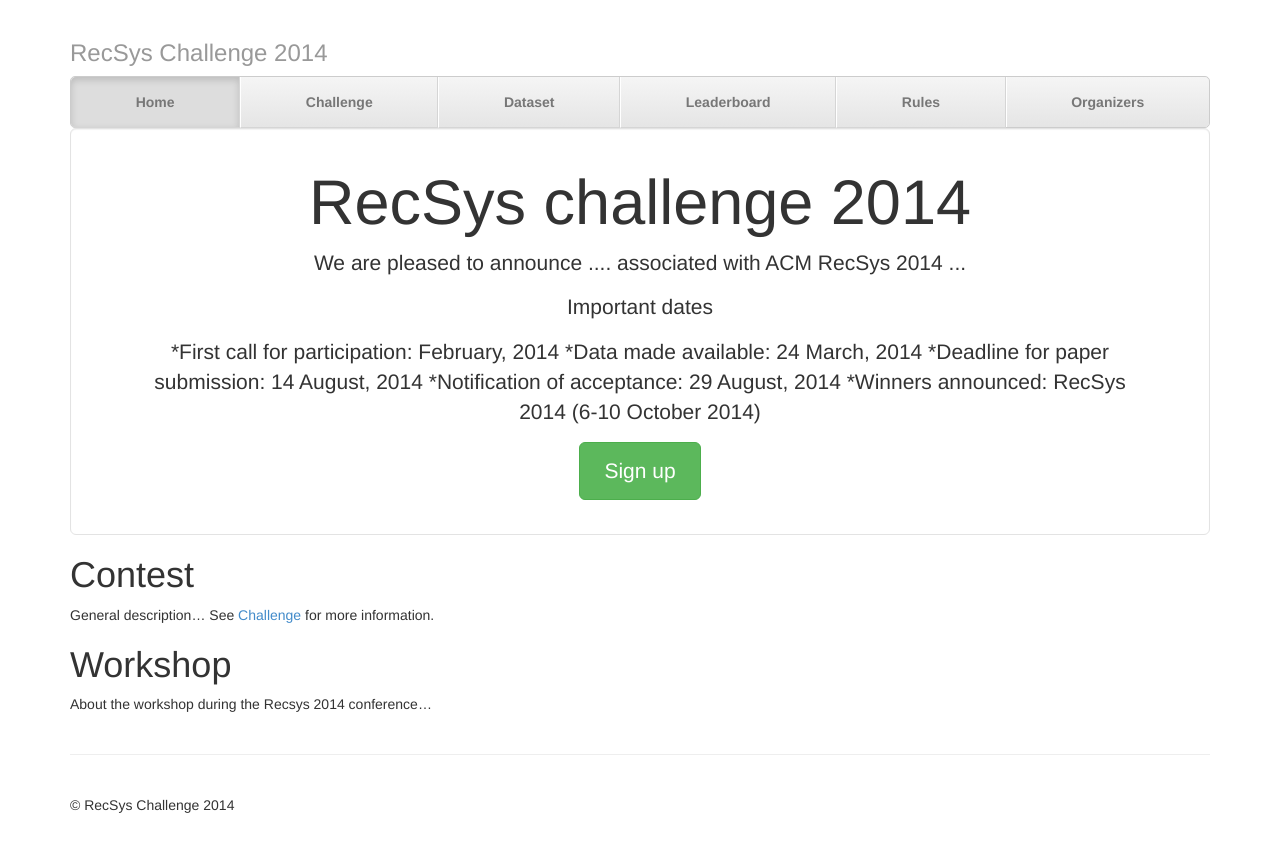
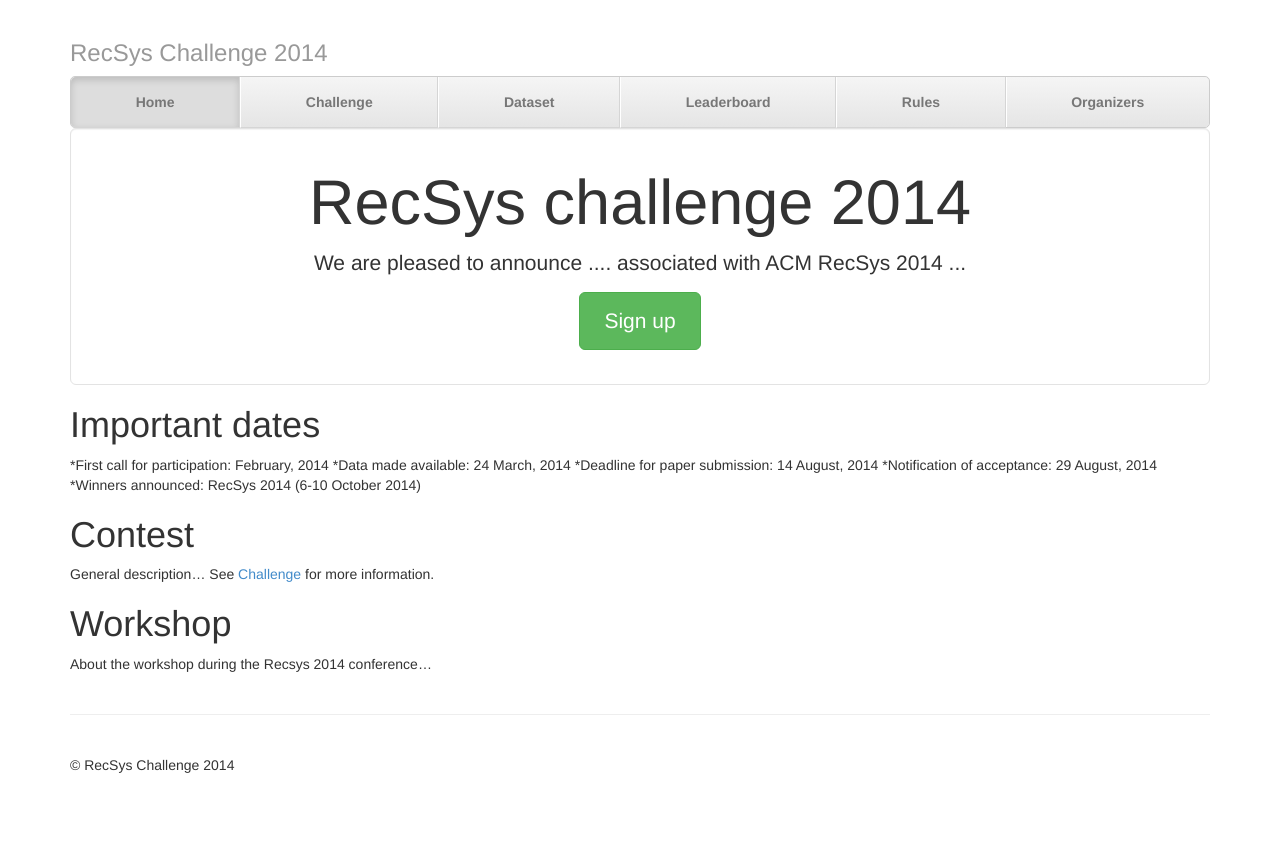
Before and after one commit to recsyschallenge/2014, a Jekyll site: the page built from index.md, in a window 1280 px wide. Shown: the top 852 px of the page. Built offline with Jekyll 4.4.1, drawn with Linux system fonts in a browser that asks for light colours; Markdown is read by kramdown in place of the engine named in the settings.

Commit message:
Update index.md

```diff
--- a/index.md
+++ b/index.md
@@ -7,16 +7,15 @@
 <div class="well jumbotron">
     <h1>RecSys challenge 2014</h1>
         <p class="lead">We are pleased to announce .... associated with ACM RecSys 2014 ...</p>
-        <p>Important dates</p>
-        <p>
-            *First call for participation: February, 2014
-            *Data made available: 24 March, 2014
-            *Deadline for paper submission: 14 August, 2014
-            *Notification of acceptance: 29 August, 2014
-            *Winners announced: RecSys 2014 (6-10 October 2014)
-      </p>
         <p><a class="btn btn-lg btn-success" href="#" role="button">Sign up</a></p>
 </div>
+
+#Important dates
+*First call for participation: February, 2014
+*Data made available: 24 March, 2014
+*Deadline for paper submission: 14 August, 2014
+*Notification of acceptance: 29 August, 2014
+*Winners announced: RecSys 2014 (6-10 October 2014)
 
 #Contest
 General description... See [Challenge](/challenge/) for more information.
```
